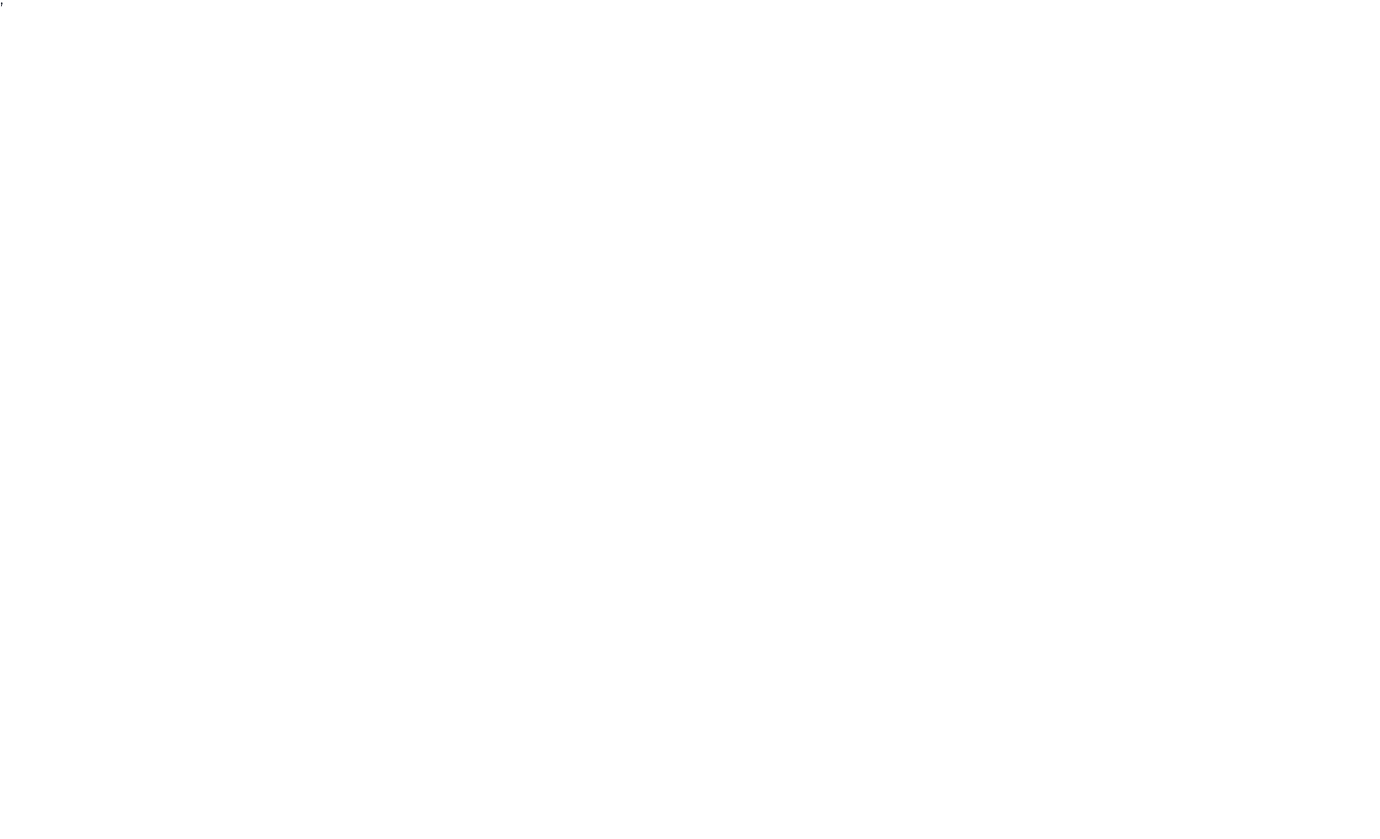
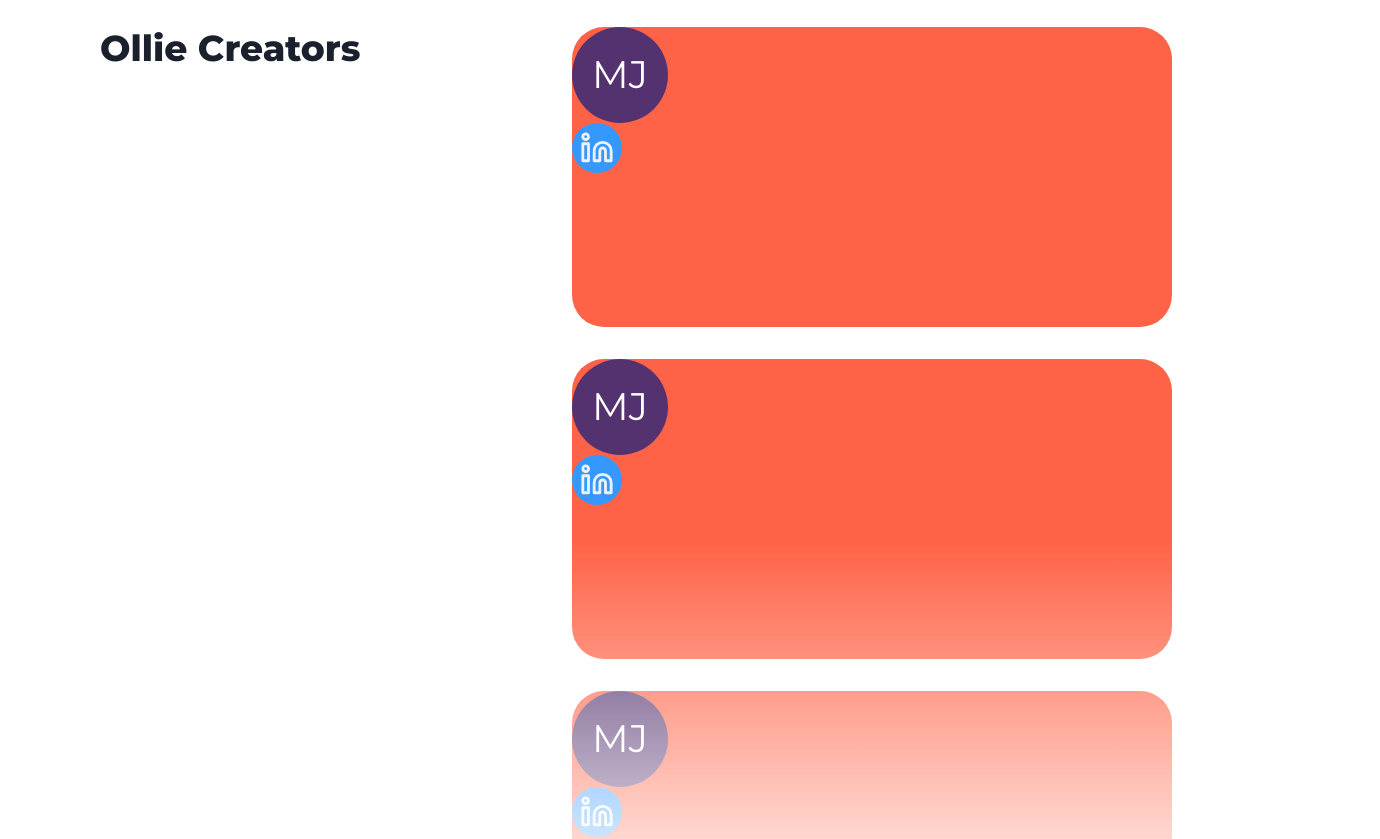
Before and after one commit to valMn/ollietrips-app-website, a Next.js app: page / in a window 1280 px wide. Shown: the part 1960-2799 px from the top of the page, 1380 px wide, since content can reach past the window. Before the commit the page ends 1971 px from the top, so only its background shows below. Built offline with nearby package versions, Linux system fonts and the light colour scheme.

Commit message:
CardCreator wip

```diff
--- /dev/null
+++ b/components/CardCreator.tsx
@@ -0,0 +1,22 @@
+import React from 'react';
+import Image from 'next/image';
+import { FiLinkedin } from 'react-icons/fi';
+import { Box, Stack, Text, Heading, Avatar, Icon, Square } from '@chakra-ui/react';
+
+type Props = {
+  imageSrc: string;
+  name: string;
+  linkedInUrl: string;
+  description: string;
+};
+
+export const CardCreator: React.FC<Props> = ({ imageSrc, name, linkedInUrl, description }) => {
+  return (
+    <Box color='gray.100' bg='tomato' borderRadius='2rem' w={600} minH={300}>
+      <Avatar size='xl' name={name} />
+      <Box bg='brand.primary' borderRadius='50%' w={50} h={50} p={2}>
+        <Icon as={FiLinkedin} w='100%' h='100%' />
+      </Box>
+    </Box >
+  );
+};;
--- a/components/CardPass.tsx
+++ b/components/CardPass.tsx
@@ -1,5 +1,4 @@
 import React from 'react';
-import Image from 'next/image';
 import { Box, Stack, Text, Heading, Tag, Center, Divider, Flex } from '@chakra-ui/react';
 import Link from "next/link";
 
@@ -25,7 +24,7 @@ export const CardPass: React.FC<Props> = ({
   return (
     <Box w="100%" h="100%"
       shadow='xl' borderWidth='2px'
-      borderRadius='2xl' display='flex' alignItems='center'
+      borderRadius='2rem' display='flex' alignItems='center'
       bg={highlighted ? 'brand.primary' : ''}
       p={cardPadding}>
       <Stack align='center' justify='center' spacing={10} height='100%'>
--- a/components/index.ts
+++ b/components/index.ts
@@ -1,3 +1,4 @@
 export { Section } from './Section';
 export { CardStep } from './CardStep';
 export { CardPass } from './CardPass';
+export { CardCreator } from './CardCreator';
--- a/package.json
+++ b/package.json
@@ -18,7 +18,8 @@
     "framer-motion": "^7.0.0",
     "next": "12.2.4",
     "react": "18.2.0",
-    "react-dom": "18.2.0"
+    "react-dom": "18.2.0",
+    "react-icons": "^4.4.0"
   },
   "devDependencies": {
     "@types/node": "18.6.5",
--- a/pages/index.tsx
+++ b/pages/index.tsx
@@ -1,8 +1,8 @@
 import type { NextPage } from 'next';
 import Head from 'next/head';
 import styles from '../styles/Home.module.css';
-import { Text, Stack } from '@chakra-ui/react';
-import { Section, CardPass, CardStep } from "../components";
+import { Text, Box, Stack, Flex, Heading, Spacer } from '@chakra-ui/react';
+import { Section, CardPass, CardStep, CardCreator } from "../components";
 
 const Home: NextPage = () => {
   return (
@@ -39,6 +39,21 @@ const Home: NextPage = () => {
             <CardPass title="Deluxe Pass" percentage={0} totalQuantity={100} restQuantity={37} ctaLink="#" highlighted />
             <CardPass title="Pro Pass" percentage={7} totalQuantity={1000} restQuantity={340} ctaLink="#" />
           </Stack>
+        </Section>
+
+        <Section>
+          <Flex direction='row' width='100%' align='flex-start' justify='space-between'>
+            <Box >
+              <Heading>Ollie Creators</Heading>
+            </Box>
+            <Stack spacing={8} className='scrollable-content' pr={2}>
+              <CardCreator imageSrc='' name='Mark Johnson' linkedInUrl='' description='lorem ipsum dolor sit amet, consectetur adipiscing lorem ipsum dolor lorem ipsum dolor ipsum dolor ipsum dolor ipsum dolor ipsum dolor ipsum dolor ipsum d' />
+              <CardCreator imageSrc='' name='Mark Johnson' linkedInUrl='' description='lorem ipsum dolor sit amet, consectetur adipiscing lorem ipsum dolor lorem ipsum dolor ipsum dolor ipsum dolor ipsum dolor ipsum dolor ipsum dolor ipsum d' />
+              <CardCreator imageSrc='' name='Mark Johnson' linkedInUrl='' description='lorem ipsum dolor sit amet, consectetur adipiscing lorem ipsum dolor lorem ipsum dolor ipsum dolor ipsum dolor ipsum dolor ipsum dolor ipsum dolor ipsum d' />
+              <CardCreator imageSrc='' name='Mark Johnson' linkedInUrl='' description='lorem ipsum dolor sit amet, consectetur adipiscing lorem ipsum dolor lorem ipsum dolor ipsum dolor ipsum dolor ipsum dolor ipsum dolor ipsum dolor ipsum d' />
+            </Stack>
+            <Box w='100%' h='400px' bgGradient='linear(to-t, white, brand.transparent)' position="absolute" bottom={0} />
+          </Flex>
         </Section>
         {/*
         <p className={styles.description}>
--- a/styles/globals.css
+++ b/styles/globals.css
@@ -24,3 +24,33 @@ a {
     background: black;
   }
 }
+
+/* scrollbar */
+::-webkit-scrollbar {
+  width: 5px;
+  height: 5px;
+}
+
+::-webkit-scrollbar-track {
+  -webkit-box-shadow: inset 0 0 6px rgba(0, 0, 0, 0.3);
+  -webkit-border-radius: 10px;
+  border-radius: 10px;
+}
+
+::-webkit-scrollbar-thumb {
+  -webkit-border-radius: 10px;
+  border-radius: 10px;
+  background: rgba(255, 255, 255, 0.3);
+  -webkit-box-shadow: inset 0 0 6px rgba(0, 0, 0, 0.5);
+}
+
+::-webkit-scrollbar-thumb:window-inactive {
+  background: rgba(255, 255, 255, 0.3);
+}
+
+.scrollable-content {
+  height: 850px;
+  /* width: 100%; */
+  overflow: scroll;
+  overflow-x: hidden;
+}
--- a/utils/theme.ts
+++ b/utils/theme.ts
@@ -2,6 +2,7 @@ export const theme = {
   colors: {
     brand: {
       primary: "#3498FE",
+      transparent: "rgba(0,0,0,0.001)",
     },
   },
   fonts: {
```
Also changed, not shown: public/icons/linkedin.svg (added), styles/Home.module.css (line endings or trailing spaces), 1 other file (tests, documents, lock files or other folders).
